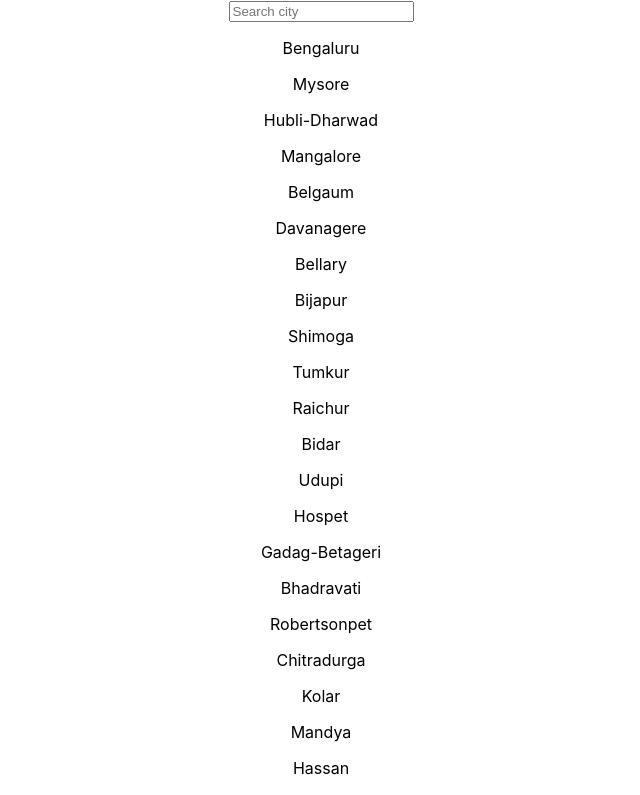
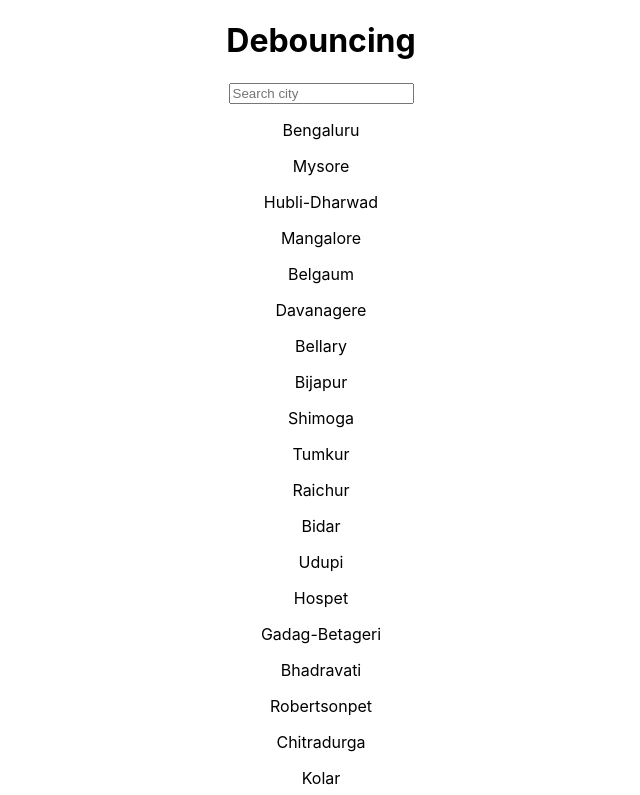
Before and after one commit to RoopaRI/live-coding, a React (Create React App) app: page / in a window 1280 px wide. Shown: the top 795 px of the page, without its empty margins (319-959 px from the left). Built offline with nearby package versions, Linux system fonts and the light colour scheme; the HTML template or start-up script is replaced by a standard one.

Commit message:
Search query using debouncing technique

```diff
--- a/src/App.js
+++ b/src/App.js
@@ -15,7 +15,8 @@ import './App.css';
 // import SetTimeout from './Components/SetTimeout/SetTimeout';
 // import ChangeBackgroundColor from './Components/ChangeBackgroundColor/ChangeBackgroundColor';
 // import UserTable from './Components/UserTable/UserTable';
-import SearchQuery from './Components/SearchQuery/SearchQuery';
+// import SearchQuery from './Components/SearchQuery/SearchQuery';
+import DebounceSearch from './Components/DebounceSearch/DebounceSearch';
 
 function App() {
   return (
@@ -66,7 +67,10 @@ function App() {
       {/* <UserTable /> */}
 
       {/* 16.Reach component to search the cities. */}
-      <SearchQuery />
+      {/* <SearchQuery /> */}
+
+      {/* 17.Search query using debouncing technique */}
+      <DebounceSearch />
 
     </div>
   );
--- /dev/null
+++ b/src/Components/DebounceSearch/DebounceSearch.jsx
@@ -0,0 +1,89 @@
+import React, {useState, useEffect, useRef} from 'react';
+
+const cities = [
+    "Bengaluru",
+    "Mysore",
+    "Hubli-Dharwad",
+    "Mangalore",
+    "Belgaum",
+    "Davanagere",
+    "Bellary",
+    "Bijapur",
+    "Shimoga",
+    "Tumkur",
+    "Raichur",
+    "Bidar",
+    "Udupi",
+    "Hospet",
+    "Gadag-Betageri",
+    "Bhadravati",
+    "Robertsonpet",
+    "Chitradurga",
+    "Kolar",
+    "Mandya",
+    "Hassan",
+    "Chikmagalur",
+    "Bagalkot",
+    "Ranebennur",
+    "Gangawati"
+  ];
+
+
+export default function DebounceSearch(){
+    const [search, setSearch] = useState('');
+    const [filtered, setFiltered] = useState([]);
+    const [debounce, setDebounce] = useState('');
+    const [error, setError] = useState('');
+    const debounceRef = useRef(null);
+
+    useEffect(()=>{
+        if(debounceRef.current){
+            clearTimeout(debounceRef.current);
+        }
+
+        debounceRef.current = setTimeout(()=>{
+            setDebounce(search);
+        },3000);
+
+        return () => clearTimeout(debounceRef.current);
+    },[search])
+
+    useEffect(()=>{
+        if(search===''){
+            setFiltered(cities);
+            setError('');
+        }
+        else{
+            const filteredCity = cities.filter((city)=>(city.toLowerCase().includes(search.toLowerCase())));
+            setFiltered(filteredCity);
+            if(filteredCity.length===0){
+                setError('City not found');
+            }
+            else{
+                setError('');
+            }
+        }
+    },[debounce])
+
+    const handleSearch = (e) => {
+        setSearch(e.target.value)
+    }
+
+    return(
+        <div>
+            <h1>Debouncing</h1>
+            <input
+                type='text'
+                placeholder='Search city'
+                value={search}
+                onChange={handleSearch}
+            />
+            {error && <p style={{color:'red'}}>{error}</p>}
+            {filtered.map((city, id)=>(
+                <div key={id}>
+                    <p>{city}</p>
+                </div>
+            ))}
+        </div>
+    );
+}
```
Also changed, not shown: src/Components/DebounceSearch/DebounceSearch.css (added).
